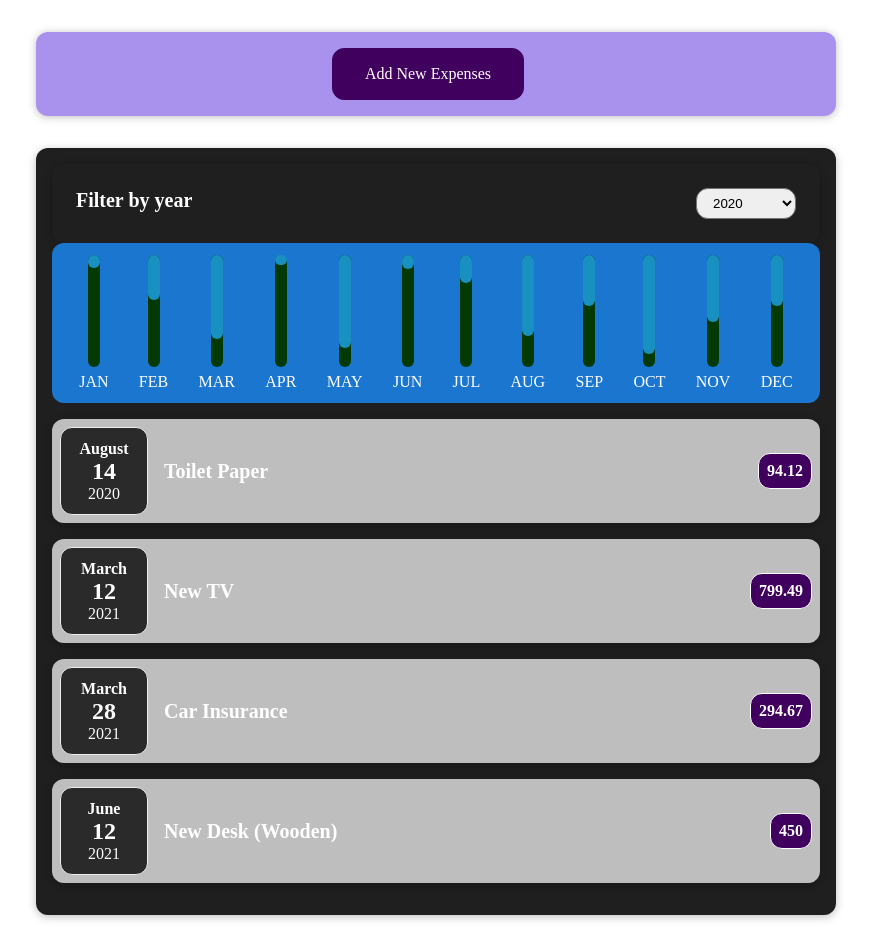
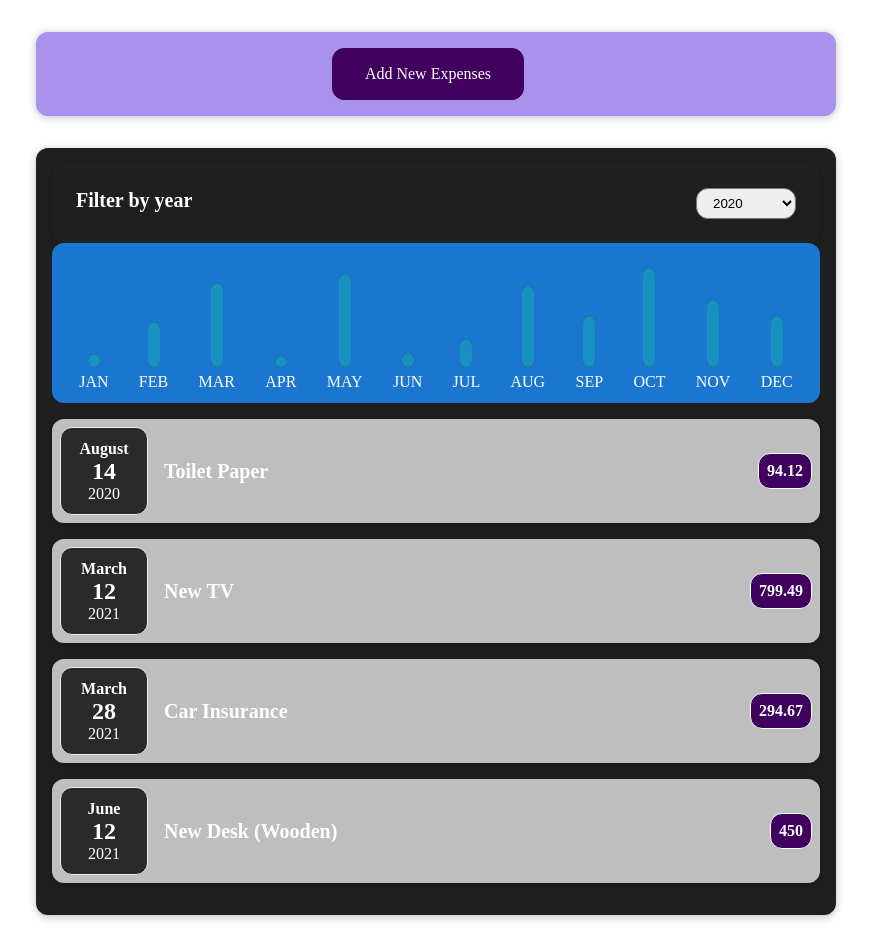
Before and after one commit to sudhansom/my-expenses, a React (Create React App) app: page / in a window 1280 px wide. Shown: the whole page, without its empty margins (204-1075 px from the left). Built offline with nearby package versions, Linux system fonts and the light colour scheme.

Commit message:
fix the height of expenses from bottom to top

```diff
--- a/src/components/Chart/ExpenseChart.css
+++ b/src/components/Chart/ExpenseChart.css
@@ -5,6 +5,8 @@
   border-radius: 12px;
   display: flex;
   justify-content: space-around;
+  flex-wrap: wrap;
+  align-items: flex-end;
 }
 .each-chart-bar {
   width: 12px;
```
